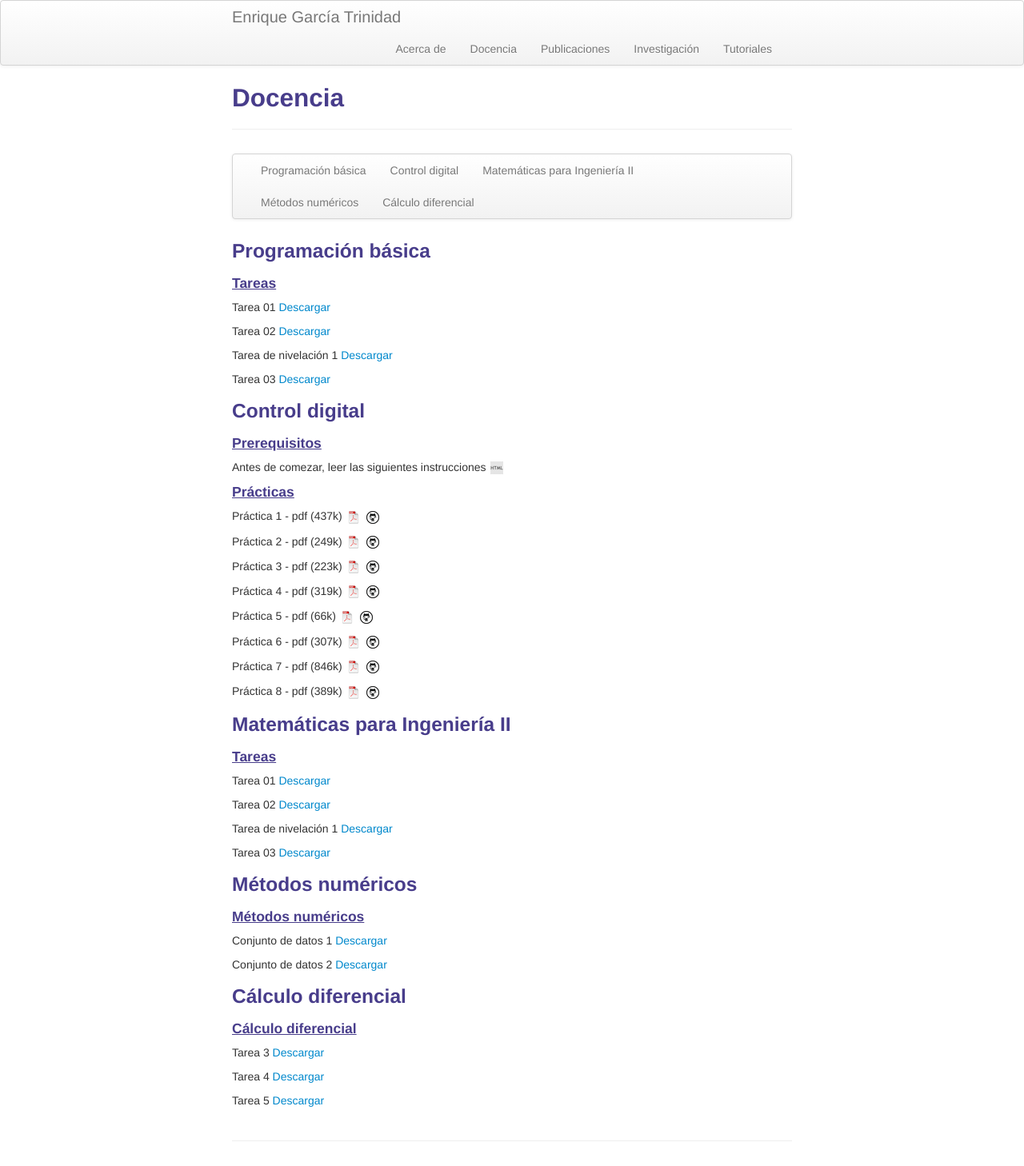
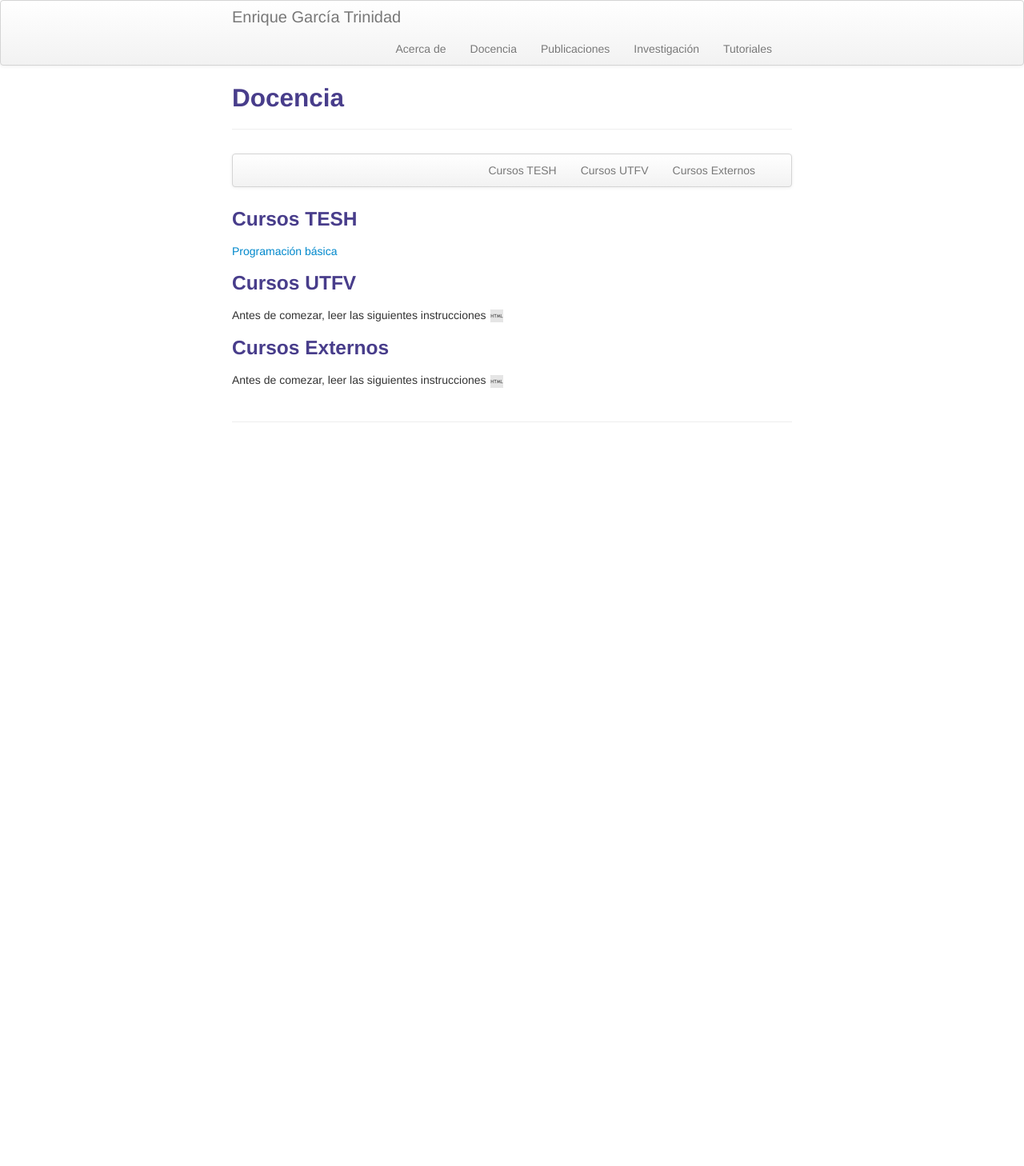
Before and after one commit to enriGarcia/enriGarcia.github.io, a Jekyll site: the page built from pages/teaching.md, in a window 1280 px wide. Shown: the whole page at 80% size. Built offline with Jekyll 4.4.1, drawn with Linux system fonts in a browser that asks for light colours; after the commit the page ends 900 px from its top, so only the background shows below that.

Commit message:
webpage update

```diff
--- a/pages/teaching.md
+++ b/pages/teaching.md
@@ -1,118 +1,28 @@
 ---
 layout: page
 title: Docencia
-description: Asignaturas presentes
+description: Asignaturas actuales
 ---
 
 <div class="navbar">
     <div class="navbar-inner">
         <ul class="nav">
-            <li><a href="#progbas">Programación básica</a></li>
-            <li><a href="#ctrldig">Control digital</a></li>
-            <li><a href="#matIng2">Matemáticas para Ingeniería II</a></li>
-            <li><a href="#metnum">Métodos numéricos</a></li>
-            <li><a href="#calcdif">Cálculo diferencial</a></li>
+            <li><a href="#tesh">Cursos TESH</a></li>
+            <li><a href="#utfv">Cursos UTFV</a></li>
+            <li><a href="#ext">Cursos Externos</a></li>
         </ul>
     </div>
 </div>
 
-### <a name="progbas"></a>Programación básica
+### <a name="tesh"></a>Cursos TESH
+[Programación básica](https://enriquegarcia.xyz/pages/teaching/progBas)
 
-#### <u>Tareas</u>
-Tarea 01
-[Descargar]({{ BASE_PATH}}/pages/assignments/hw_01_ecsDif.pdf)
 
-Tarea 02
-[Descargar]({{ BASE_PATH}}/pages/assignments/hw_02_ecsDif.pdf)
+### <a name="utfv"></a>Cursos UTFV
 
-Tarea de nivelación 1
-[Descargar]({{ BASE_PATH}}/pages/assignments/hw_sp1_ecsDif.pdf)
-
-Tarea 03
-[Descargar]({{ BASE_PATH}}/pages/assignments/hw_03_ecsDif.pdf)
-
-### <a name="ctrldig"></a>Control digital
-
-#### <u>Prerequisitos</u>
 Antes de comezar, leer las siguientes instrucciones
 [![html](icons16/html-icon.png)](https://enriquegarcia.xyz/pages/instructions/microconSetup)
 
-#### <u>Prácticas</u>
-Práctica 1 - pdf (437k)
-[![pdf](icons16/pdf-icon.png)]({{BASE_PATH}}/pages/assignments/prac_ctrldig_01.pdf)
-[![github](icons16/github-icon.png)](https://github.com/enriGarcia/microcontroladores)<br/>
-
-Práctica 2 - pdf (249k)
-[![pdf](icons16/pdf-icon.png)]({{BASE_PATH}}/pages/assignments/prac_ctrldig_02.pdf)
-[![github](icons16/github-icon.png)](https://github.com/enriGarcia/microcontroladores)<br/>
-
-Práctica 3 - pdf (223k)
-[![pdf](icons16/pdf-icon.png)]({{BASE_PATH}}/pages/assignments/prac_ctrldig_03.pdf)
-[![github](icons16/github-icon.png)](https://github.com/enriGarcia/microcontroladores)<br/>
-
-Práctica 4 - pdf (319k)
-[![pdf](icons16/pdf-icon.png)]({{BASE_PATH}}/pages/assignments/prac_ctrldig_04.pdf)
-[![github](icons16/github-icon.png)](https://github.com/enriGarcia/microcontroladores)<br/>
-
-Práctica 5 - pdf (66k)
-[![pdf](icons16/pdf-icon.png)]({{BASE_PATH}}/pages/assignments/prac_ctrldig_05.pdf)
-[![github](icons16/github-icon.png)](https://github.com/enriGarcia/microcontroladores)<br/>
-
-Práctica 6 - pdf (307k)
-[![pdf](icons16/pdf-icon.png)]({{BASE_PATH}}/pages/assignments/prac_ctrldig_06.pdf)
-[![github](icons16/github-icon.png)](https://github.com/enriGarcia/microcontroladores)<br/>
-
-Práctica 7 - pdf (846k)
-[![pdf](icons16/pdf-icon.png)]({{BASE_PATH}}/pages/assignments/prac_ctrldig_07.pdf)
-[![github](icons16/github-icon.png)](https://github.com/enriGarcia/microcontroladores)<br/>
-
-Práctica 8 - pdf (389k)
-[![pdf](icons16/pdf-icon.png)]({{BASE_PATH}}/pages/assignments/prac_ctrldig_08.pdf)
-[![github](icons16/github-icon.png)](https://github.com/enriGarcia/microcontroladores)<br/>
-
-
-### <a name="matIng2"></a>Matemáticas para Ingeniería II
-
-#### <u>Tareas</u>
-Tarea 01
-[Descargar]({{ BASE_PATH}}/pages/assignments/hw_01_ecsDif.pdf)
-
-Tarea 02
-[Descargar]({{ BASE_PATH}}/pages/assignments/hw_02_ecsDif.pdf)
-
-Tarea de nivelación 1
-[Descargar]({{ BASE_PATH}}/pages/assignments/hw_sp1_ecsDif.pdf)
-
-Tarea 03
-[Descargar]({{ BASE_PATH}}/pages/assignments/hw_03_ecsDif.pdf)
-
-### <a name="metnum"></a>Métodos numéricos
-
-#### <u>Métodos numéricos</u>
-Conjunto de datos 1
-[Descargar]({{ BASE_PATH}}/pages/ml/data_1d.csv)
-
-Conjunto de datos 2
-[Descargar]({{ BASE_PATH}}/pages/ml/data_2d.csv)
-
-
-### <a name="calcdif"></a>Cálculo diferencial
-
-#### <u>Cálculo diferencial</u>
-Tarea 3
-[Descargar]({{ BASE_PATH}}/pages/assignments/hw_02_calcDif.pdf)
-
-Tarea 4
-[Descargar]({{ BASE_PATH}}/pages/assignments/hw_03_calcDif.pdf)
-
-Tarea 5
-[Descargar]({{ BASE_PATH}}/pages/assignments/hw_05_calcDif.pdf)
-
-<!-- Note: this is how to write a comment in HTML. Everything in here won't show up on your webpage.-->
-
-<!--
-To increase the size of the title, use fewer # in front of the paper title.
-To decrease the size of the title, use more #.
-To remove the italics, remove the * before and after the description
-To remove the underline from the title, remove the <u> tags (<u> and </u>)
--->
+### <a name="ext"></a>Cursos Externos
+Antes de comezar, leer las siguientes instrucciones
+[![html](icons16/html-icon.png)](https://enriquegarcia.xyz/pages/instructions/microconSetup)
```
Also changed, not shown: pages/teaching/progBas.md (added, +109 -0 lines), 14 other files.
